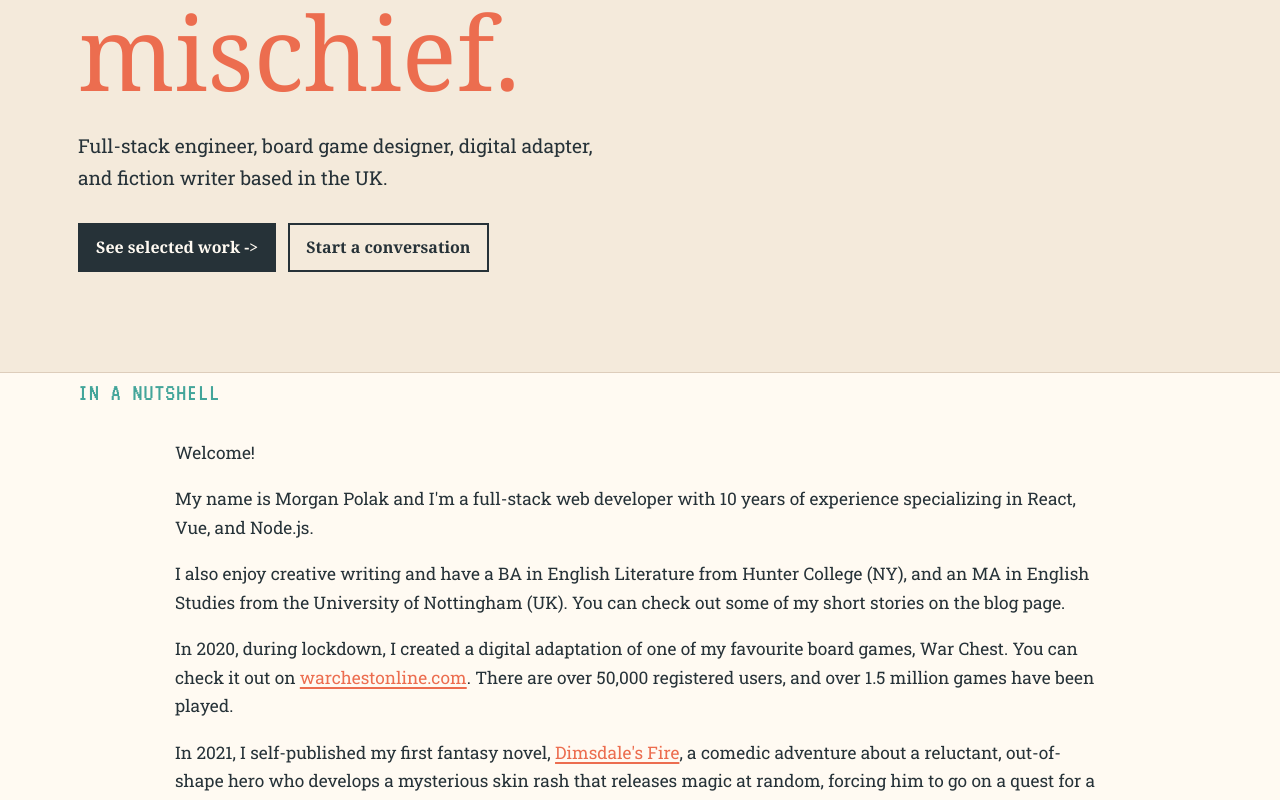
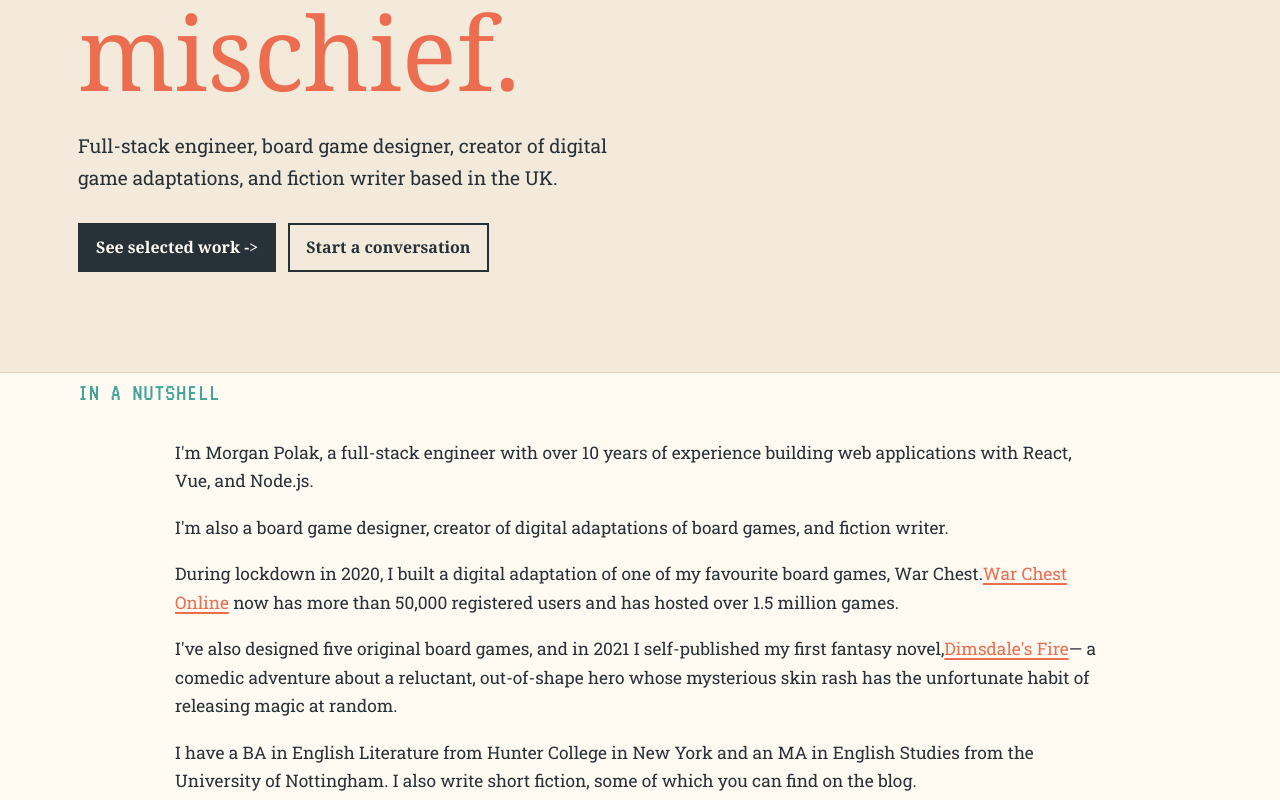
Before and after one commit to sprucegoose-dev/sprucegoose-dev.github.io, a React (Vite) app: page /#/ in a window 1280 px wide. Shown: the part 460-1260 px from the top of the page. Built offline with nearby package versions, Linux system fonts and the light colour scheme; a web font is replaced by a local one.

Commit message:
updates the intro section

```diff
--- a/src/App.jsx
+++ b/src/App.jsx
@@ -13,7 +13,7 @@ export default function App() {
                 <div className="header-inner">
                     <p className="eyebrow">Morgan Polak <span>///</span> Senior software engineer</p>
                     <h1>Building useful things<br /><em>with a little mischief.</em></h1>
-                    <p className="header-summary">Full-stack engineer, board game designer, digital adapter, and fiction writer based in the UK.</p>
+                    <p className="header-summary">Full-stack engineer, board game designer, creator of digital game adaptations, and fiction writer based in the UK.</p>
                     <div className="header-actions">
                         <a className="button button-primary" href="#projects">See selected work <span aria-hidden="true">-&gt;</span></a>
                         <a className="button button-quiet" href="#contact">Start a conversation</a>
--- a/src/components/Homepage.jsx
+++ b/src/components/Homepage.jsx
@@ -14,31 +14,27 @@ export default function Homepage() {
                 </div>
                 <div className="content">
                     <div>
-                        Welcome!
+                       I'm Morgan Polak, a full-stack engineer with over 10 years of experience building web applications with React, Vue, and Node.js.
                     </div>
                     <div>
-                        My name is Morgan Polak and I'm a full-stack web developer with 10 years of experience specializing in React, Vue, and Node.js.
+                      I'm also a board game designer, creator of digital adaptations of board games, and fiction writer.
                     </div>
                     <div>
-                        I also enjoy creative writing and have a BA in English Literature from Hunter College (NY),
-                         and an MA in English Studies from the University of Nottingham (UK). You can check out some of my short
-                         stories on the blog page.
+						During lockdown in 2020, I built a digital adaptation of one of my favourite board games, War Chest.
+						<a href="https://warchestonline.com/" target="_blank" rel="noreferrer">War Chest Online</a> now has more than 50,000
+						 registered users and has hosted over 1.5 million games.
                     </div>
                     <div>
-                        In 2020, during lockdown, I created a digital adaptation of one of my favourite board games, War Chest.
-                        You can check it out on <a href="https://warchestonline.com/" target="_blank" rel="noreferrer">warchestonline.com</a>.
-                        There are over 50,000 registered users, and over 1.5 million games have been played.
-                    </div>
-                    <div>
-                        In 2021, I self-published my first fantasy novel, <a href="https://www.amazon.co.uk/Dimsdales-Fire-M-Polak/dp/1739911504" target="_blank" rel="noreferrer">
-                            Dimsdale's Fire</a>, a comedic adventure about a reluctant, out-of-shape hero who
-							develops a mysterious skin rash that releases magic at random, forcing him to go on a quest
-							for a cure.
+						I've also designed five original board games, and in 2021 I self-published
+						my first fantasy novel,
+						<a href="https://www.amazon.co.uk/Dimsdales-Fire-M-Polak/dp/1739911504" target="_blank" rel="noreferrer">Dimsdale's Fire</a>
+						 — a comedic adventure about a reluctant,
+						out-of-shape hero whose mysterious skin rash has the unfortunate habit of releasing magic at random.
 	                    </div>
 					<div>
-						I also designed five original board games! :)
+						I have a BA in English Literature from Hunter College in New York and an MA in English Studies from the University of Nottingham.
+						 I also write short fiction, some of which you can find on the blog.
 					</div>
-
                 </div>
             </section>
             <span id="languages-and-frameworks" className="title" data-anchor="#languages-and-frameworks">Tech Stack</span>
```
